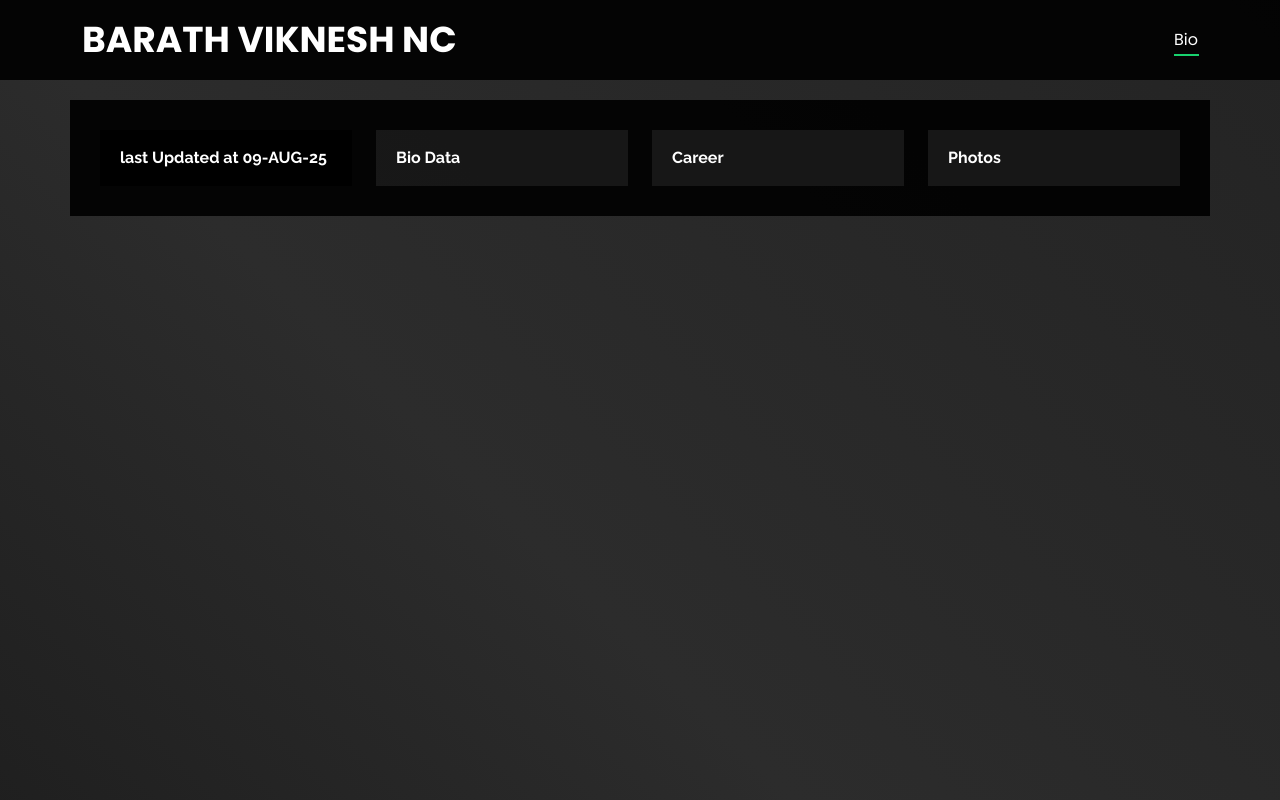
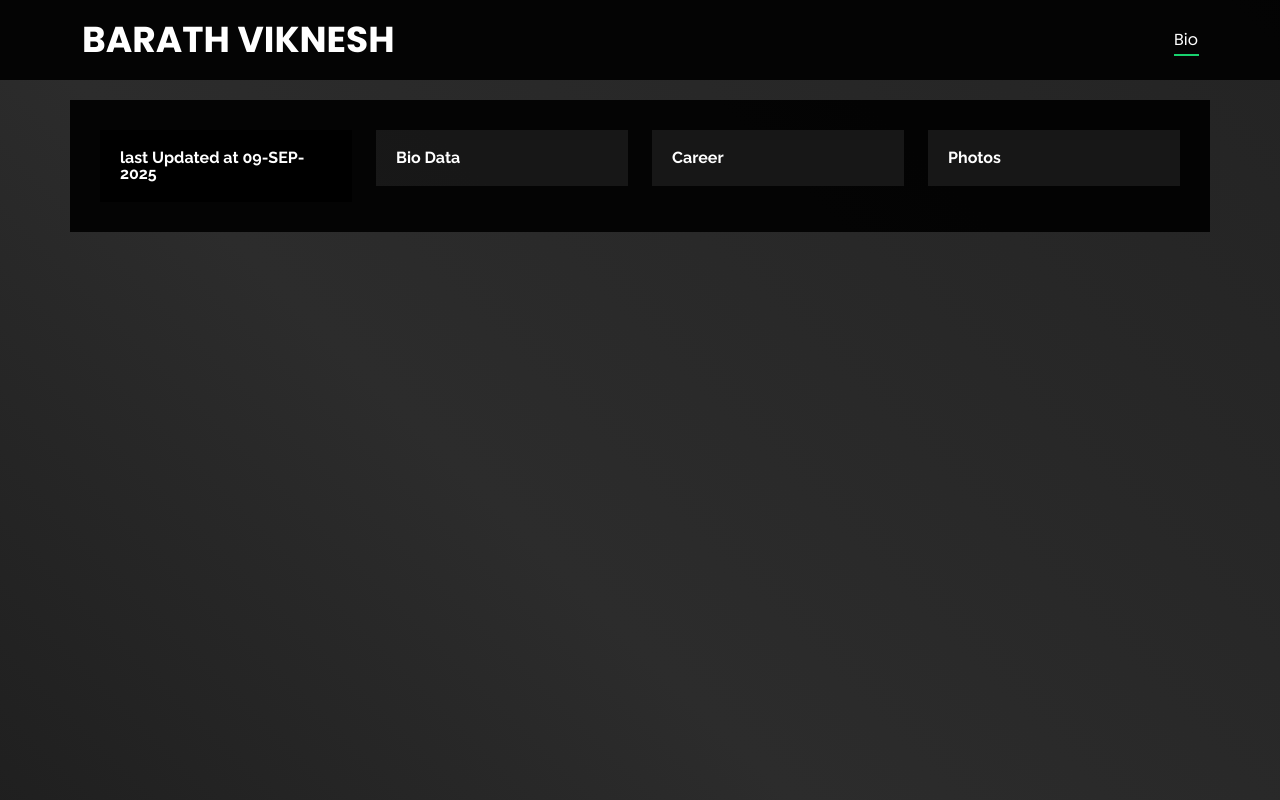
Before and after one commit to barathviknesh/profile, a plain HTML site: page Bio/index.html in a window 1280 px wide. Drawn offline with nearby package versions, Linux system fonts and the light colour scheme.

Commit message:
:bug: update header name and last updated date for accuracy :bug:

```diff
--- a/Bio/index.html
+++ b/Bio/index.html
@@ -75,7 +75,7 @@
   <header id="header">
     <div class="container">
 
-      <h1><a href="../index.html">BARATH VIKNESH NC</a></h1>
+      <h1><a>BARATH VIKNESH</a></h1>
       <!-- Uncomment below if you prefer to use an image logo -->
       <!-- <a href="../index.html" class="mr-auto"><img src="../assets/img/logo.png" alt="" class="img-fluid"></a> -->
       <h2>I'm a passionate <span>Full Stack Developer</span> from Chennai</h2>
@@ -181,7 +181,7 @@
       <div class="row">
         <div class="col-lg-3 col-md-4">
           <div class="icon-box" style="background: rgba(0, 0, 0, 0.9) !important;">
-            <h3>last Updated at 09-AUG-25</h3>
+            <h3>last Updated at 09-SEP-2025</h3>
           </div>
         </div>
         <div class="col-lg-3 col-md-4 mt-4 mt-md-0">
```
